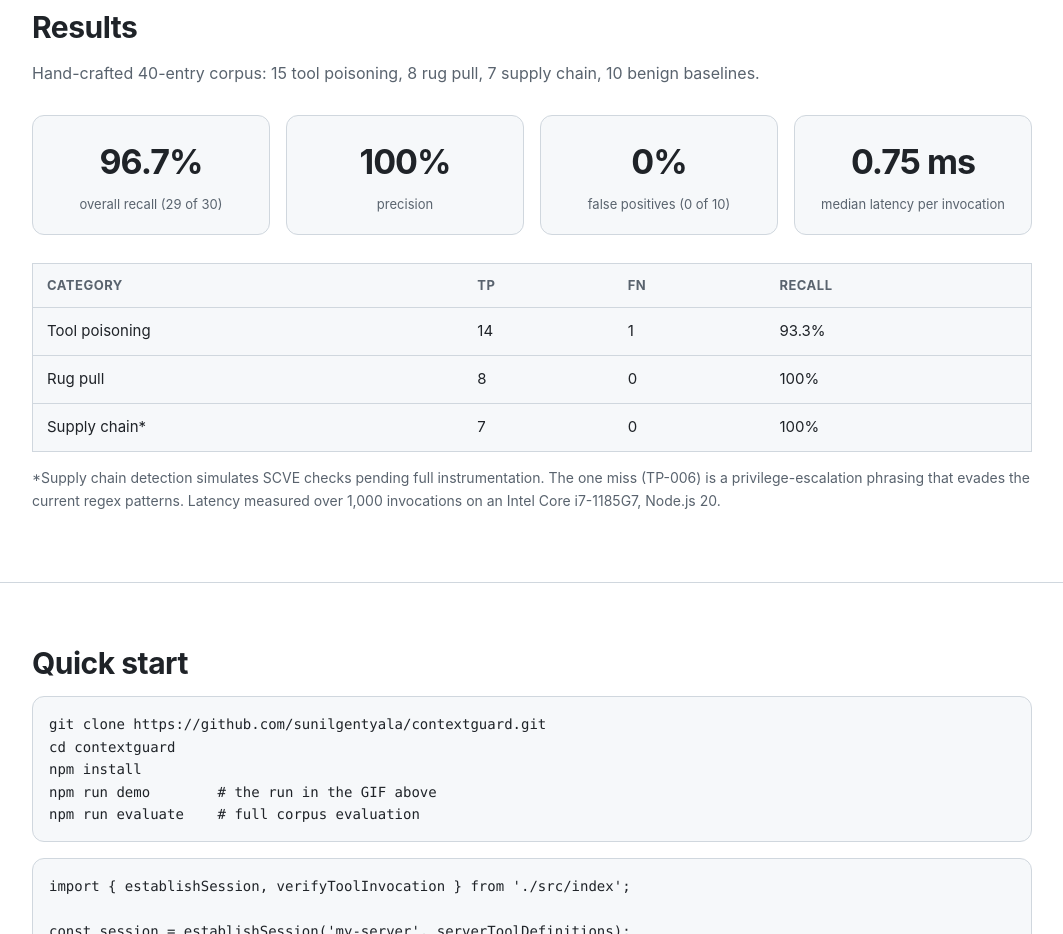
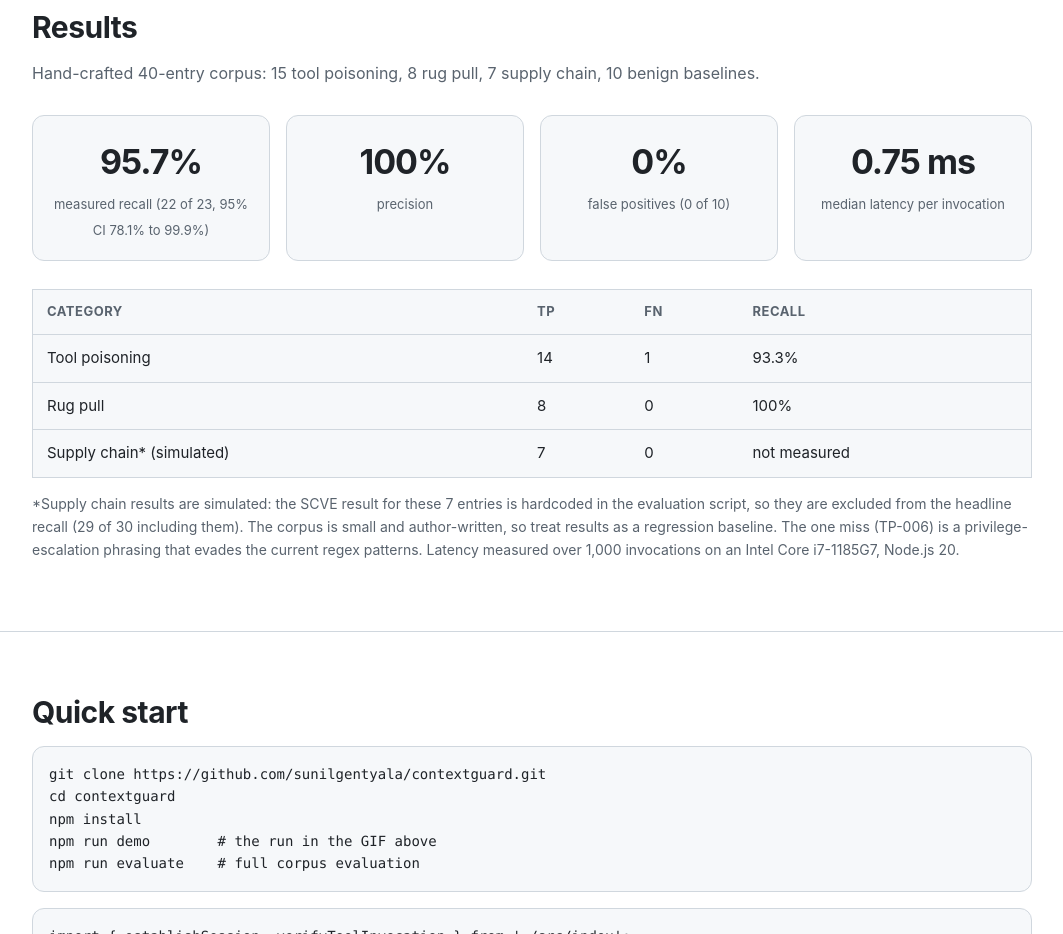
Before and after one commit to sunilgentyala/contextguard, a website: page docs/index.html in a window 1280 px wide. Shown: the part 2392-3326 px from the top of the page, without its empty margins (108-1171 px from the left). Drawn offline with Linux system fonts and the light colour scheme.

Commit message:
Report benchmark with sample size, confidence intervals and simulated supply-chain caveat; bump to 1.0.1

```diff
--- a/docs/index.html
+++ b/docs/index.html
@@ -89,7 +89,7 @@ footer{border-top:1px solid var(--line);padding:32px 0;color:var(--dim);font-siz
   <h2>Results</h2>
   <p class="lead">Hand-crafted 40-entry corpus: 15 tool poisoning, 8 rug pull, 7 supply chain, 10 benign baselines.</p>
   <div class="stats">
-    <div class="stat"><b>96.7%</b><span>overall recall (29 of 30)</span></div>
+    <div class="stat"><b>95.7%</b><span>measured recall (22 of 23, 95% CI 78.1% to 99.9%)</span></div>
     <div class="stat"><b>100%</b><span>precision</span></div>
     <div class="stat"><b>0%</b><span>false positives (0 of 10)</span></div>
     <div class="stat"><b>0.75 ms</b><span>median latency per invocation</span></div>
@@ -98,9 +98,9 @@ footer{border-top:1px solid var(--line);padding:32px 0;color:var(--dim);font-siz
     <tr><th>Category</th><th>TP</th><th>FN</th><th>Recall</th></tr>
     <tr><td>Tool poisoning</td><td>14</td><td>1</td><td>93.3%</td></tr>
     <tr><td>Rug pull</td><td>8</td><td>0</td><td>100%</td></tr>
-    <tr><td>Supply chain*</td><td>7</td><td>0</td><td>100%</td></tr>
+    <tr><td>Supply chain* (simulated)</td><td>7</td><td>0</td><td>not measured</td></tr>
   </table>
-  <p class="note">*Supply chain detection simulates SCVE checks pending full instrumentation. The one miss (TP-006) is a privilege-escalation phrasing that evades the current regex patterns. Latency measured over 1,000 invocations on an Intel Core i7-1185G7, Node.js 20.</p>
+  <p class="note">*Supply chain results are simulated: the SCVE result for these 7 entries is hardcoded in the evaluation script, so they are excluded from the headline recall (29 of 30 including them). The corpus is small and author-written, so treat results as a regression baseline. The one miss (TP-006) is a privilege-escalation phrasing that evades the current regex patterns. Latency measured over 1,000 invocations on an Intel Core i7-1185G7, Node.js 20.</p>
 </div></section>
 
 <section id="start"><div class="wrap">
--- a/package.json
+++ b/package.json
@@ -1,6 +1,6 @@
 {
   "name": "contextguard-zt",
-  "version": "1.0.0",
+  "version": "1.0.1",
   "description": "Zero-trust governance middleware for Model Context Protocol deployments — cryptographic attestation, capability binding, and semantic tool-definition scanning.",
   "main": "dist/index.js",
   "types": "dist/index.d.ts",
```
Also changed, not shown: README.md.
